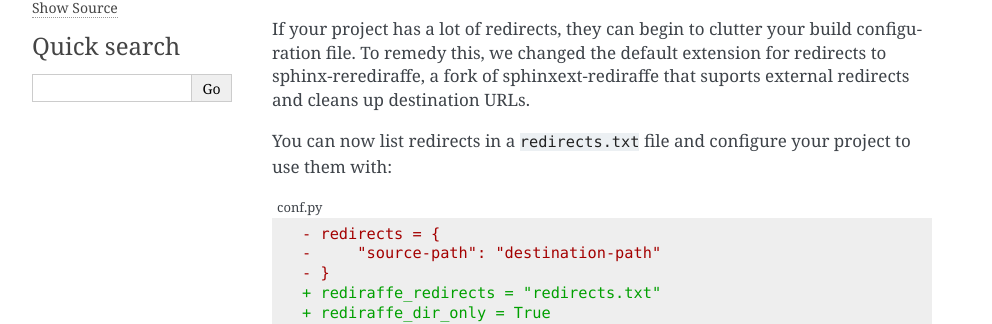
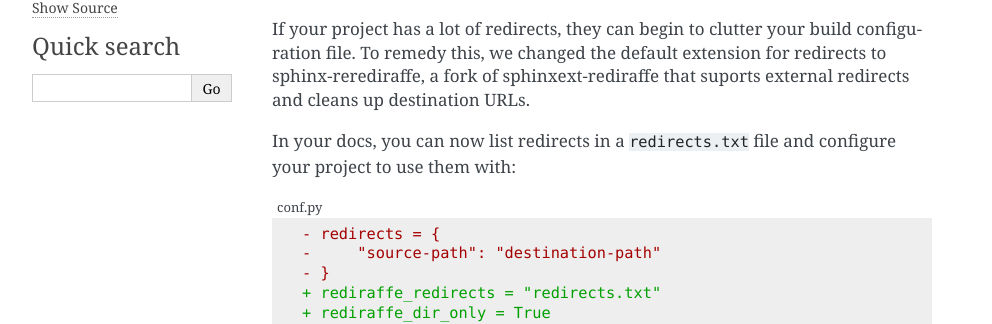
Before and after one commit to canonical/sphinx-docs-starter-pack, a Sphinx documentation site: the page built from docs/release-notes/1.6.rst, in a window 1280 px wide. Shown: the part 489-813 px from the top of the page, without its empty margins (148-1140 px from the left). Built offline with Sphinx 7.4.7, drawn with Linux system fonts in a browser that asks for light colours; pages that are not in the unit, such as notebooks, are missing from menus; cross-references to code outside the pages are shown as plain code.

Commit message:
docs: PR suggestion

```diff
--- a/docs/release-notes/1.6.rst
+++ b/docs/release-notes/1.6.rst
@@ -32,8 +32,8 @@ configuration file. To remedy this, we changed the default extension for redirec
 sphinx-rerediraffe, a fork of sphinxext-rediraffe that suports external redirects and
 cleans up destination URLs.
 
-You can now list redirects in a ``redirects.txt`` file and configure your project to use
-them with:
+In your docs, you can now list redirects in a ``redirects.txt`` file and configure your
+project to use them with:
 
 .. code-block:: diff
     :caption: conf.py
```
